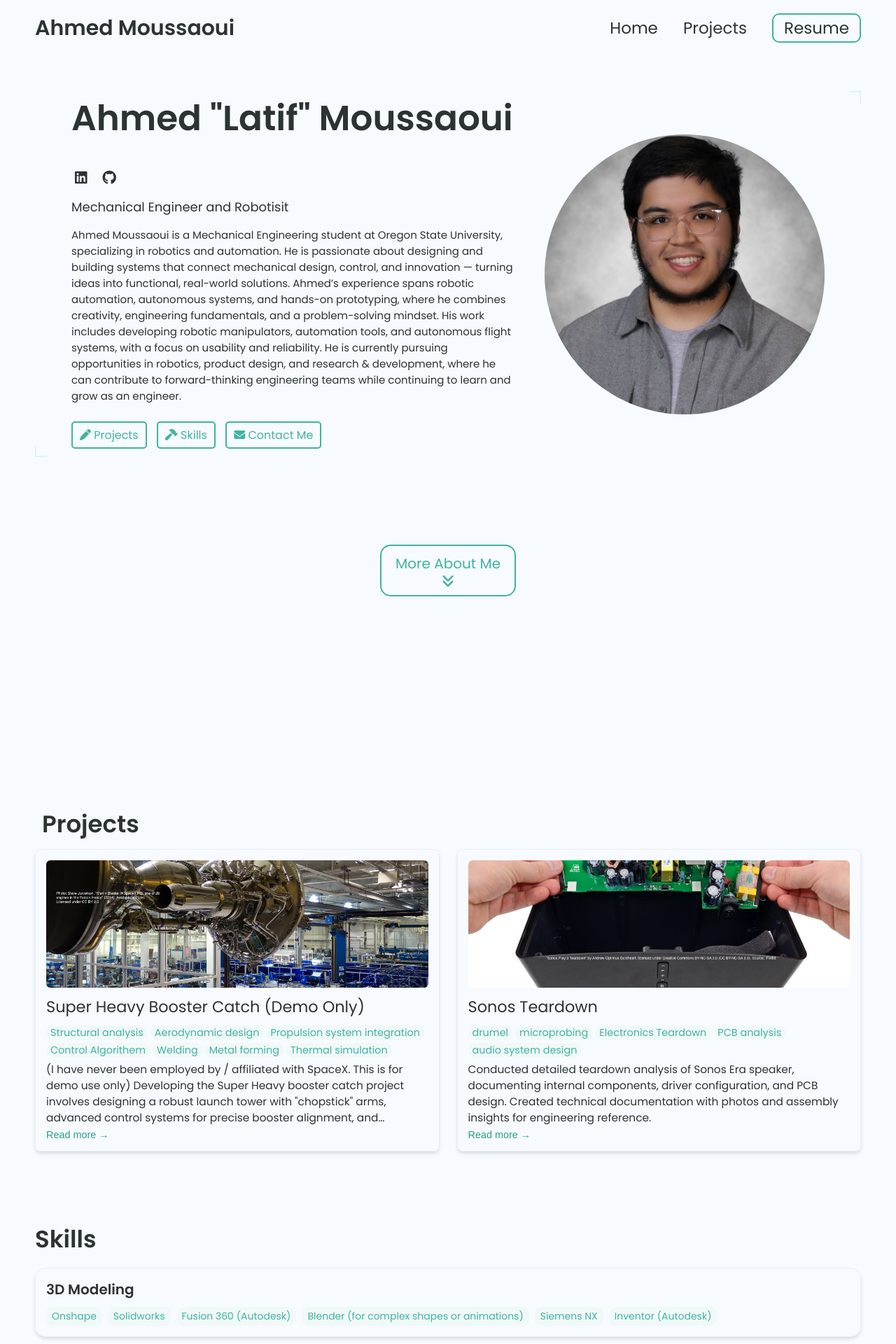
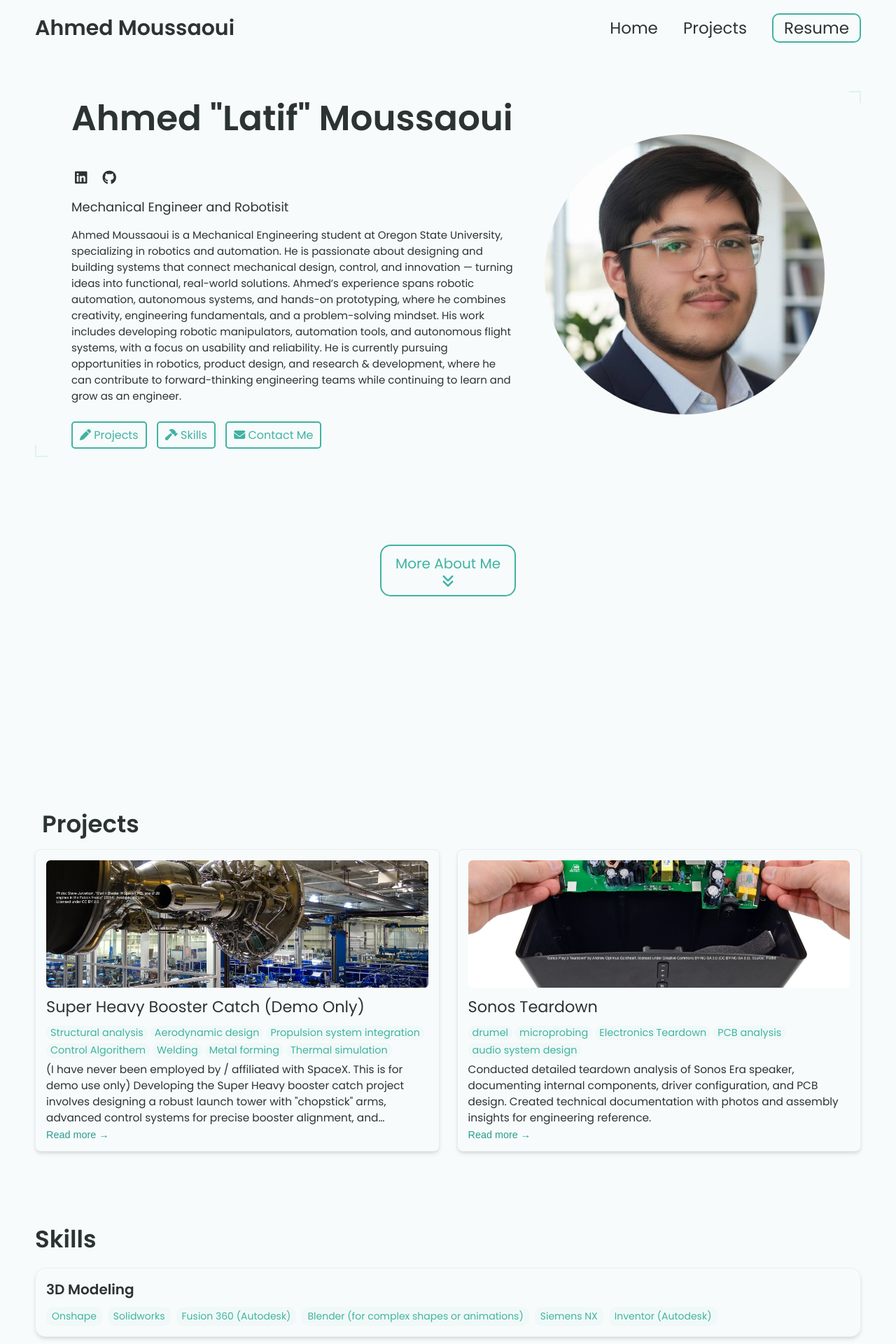
Before and after one commit to Ahmedmoui/Ahmedmoui.github.io, a Jekyll site: the page built from index.html, in a window 1280 px wide. Shown: the top 1920 px of the page at 70% size. Built offline with Jekyll 4.4.1, drawn with Linux system fonts in a browser that asks for light colours.

Commit message:
Last changes I swear

```diff
--- a/_config.yml
+++ b/_config.yml
@@ -20,7 +20,7 @@
 
 
 # Place your profile image in /assets/images/profile-image/folder and edit the file name
-profile_image: /assets/images/profile-image/Ahmed_vantine_hi_res.jpg
+profile_image: /assets/images/profile-image/Ahmed_avatar.jpg
 
       # /assets/images/profile-image/Ahmed_avatar.jpg
 
@@ -110,7 +110,7 @@
   border: "#e0f2ef"
   link: "#40b3a2"
   highlight: "#2a9d8f"
-  background: "#f7fbff"
+  background: "#f7fbfb"
   light_background: "#f0f9f7"
 
 # A few examples.
```
